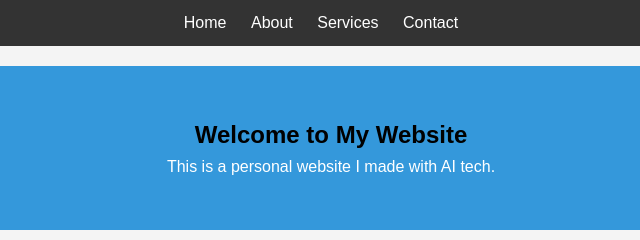
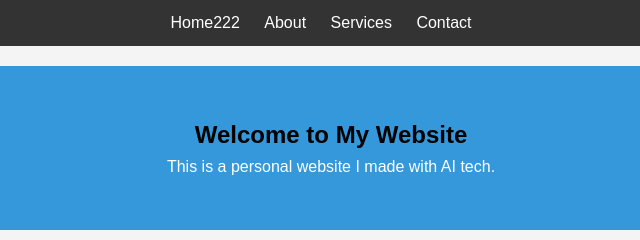
Before and after one commit to JvSoda/My-Website, a plain HTML site: page index.html in a window 1280 px wide. Shown: the top 240 px of the page, 309-949 px from the left. Drawn offline with Linux system fonts and the light colour scheme.

Commit message:
Home 222

```diff
--- a/index.html
+++ b/index.html
@@ -11,7 +11,7 @@
     <header>
         <nav>
             <ul>
-                <li><a href="#">Home</a></li>
+                <li><a href="#">Home222</a></li>
                 <li><a href="#">About</a></li>
                 <li><a href="#">Services</a></li>
                 <li><a href="#">Contact</a></li>
```
